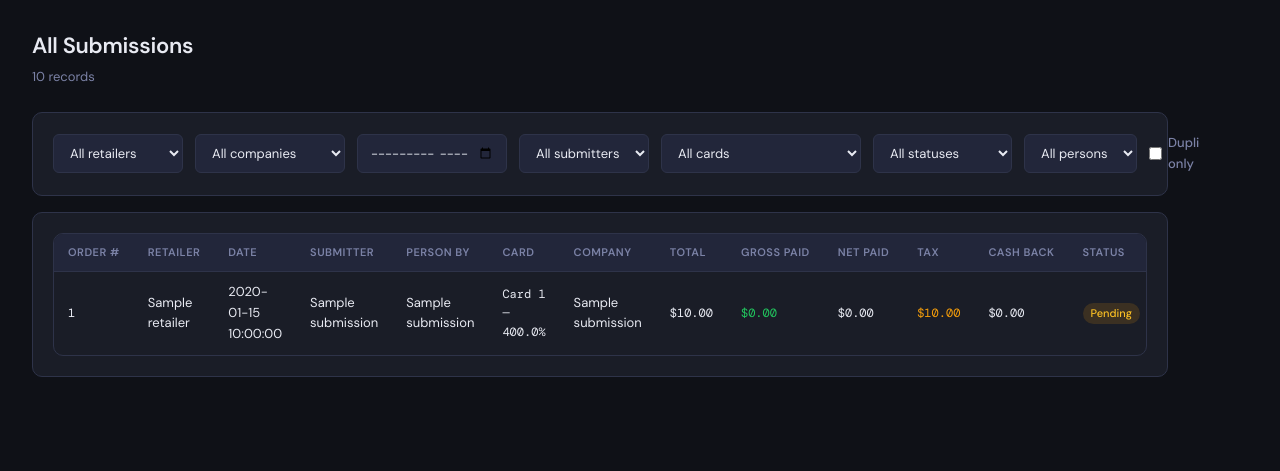
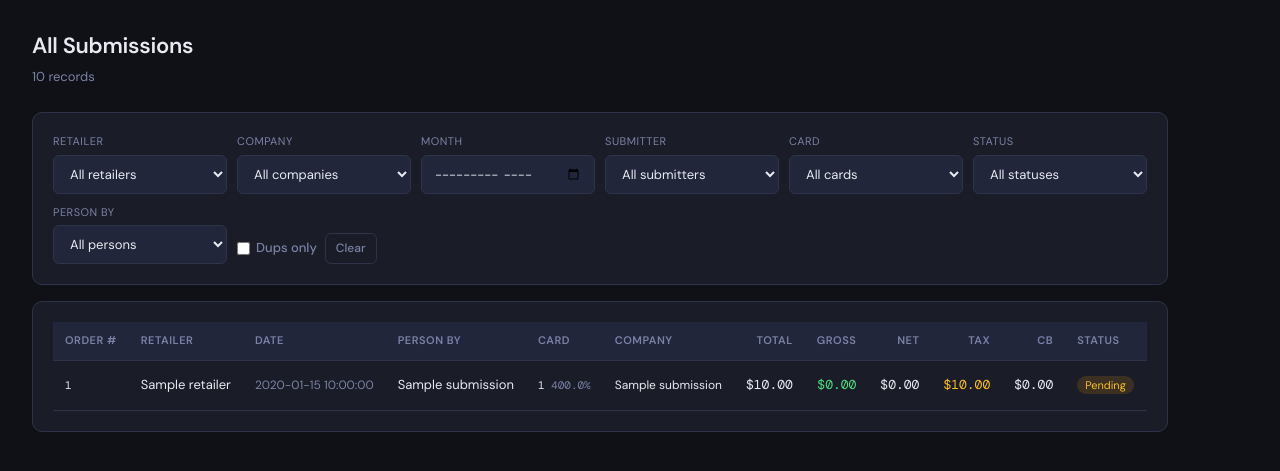
Before and after one commit to kraziers26/Computer_Reseller_Portal, a Flask app: template portal/templates/all_submissions.html in a window 1280 px wide. Shown: the top 471 px of the page. Run offline with Flask 3, Linux system fonts and the light colour scheme; the template is opened without the code that fills it: most values are stand-ins (such as "Sample title", 1, 10 or a date in 2020); parts of the project's set-up code (start-up, migrations or seed data) failed here and were passed over.

Commit message:
Update all_submissions.html

```diff
--- a/portal/templates/all_submissions.html
+++ b/portal/templates/all_submissions.html
@@ -4,72 +4,118 @@
 <div class="page-header page-header-row">
   <div><h1>All Submissions</h1><p>{{ total }} records</p></div>
 </div>
+
 <div class="card" style="margin-bottom:16px">
-  <form method="GET" class="flex gap-12 flex-wrap items-center">
-    <select name="retailer" style="width:130px" onchange="this.form.submit()">
+  <form method="GET">
+    <div style="display:grid;grid-template-columns:repeat(auto-fill,minmax(160px,1fr));gap:10px;align-items:end">
+      <div>
+        <div style="font-size:11px;color:var(--muted);margin-bottom:4px;text-transform:uppercase;letter-spacing:.5px">Retailer</div>
+        <select name="retailer" style="width:100%" onchange="this.form.submit()">
           <option value="">All retailers</option>
           {% for r in retailers %}<option value="{{ r }}" {{ 'selected' if filters.retailer==r }}>{{ r }}</option>{% endfor %}
         </select>
-    <select name="company" style="width:150px" onchange="this.form.submit()">
+      </div>
+      <div>
+        <div style="font-size:11px;color:var(--muted);margin-bottom:4px;text-transform:uppercase;letter-spacing:.5px">Company</div>
+        <select name="company" style="width:100%" onchange="this.form.submit()">
           <option value="">All companies</option>
           {% for c in companies %}<option value="{{ c.company_id }}" {{ 'selected' if filters.company==c.company_id }}>{{ c.company_name }}</option>{% endfor %}
         </select>
-    <input type="month" name="month" value="{{ filters.month }}" style="width:150px" onchange="this.form.submit()">
-    <select name="submitter" style="width:140px" onchange="this.form.submit()">
+      </div>
+      <div>
+        <div style="font-size:11px;color:var(--muted);margin-bottom:4px;text-transform:uppercase;letter-spacing:.5px">Month</div>
+        <input type="month" name="month" value="{{ filters.month }}" style="width:100%" onchange="this.form.submit()">
+      </div>
+      <div>
+        <div style="font-size:11px;color:var(--muted);margin-bottom:4px;text-transform:uppercase;letter-spacing:.5px">Submitter</div>
+        <select name="submitter" style="width:100%" onchange="this.form.submit()">
           <option value="">All submitters</option>
           {% for u in users %}<option value="{{ u.user_id }}" {{ 'selected' if filters.submitter==u.user_id }}>{{ u.username }}</option>{% endfor %}
         </select>
-    <select name="card" style="width:200px" onchange="this.form.submit()">
+      </div>
+      <div>
+        <div style="font-size:11px;color:var(--muted);margin-bottom:4px;text-transform:uppercase;letter-spacing:.5px">Card</div>
+        <select name="card" style="width:100%" onchange="this.form.submit()">
           <option value="">All cards</option>
-      {% for c in cards %}<option value="{{ c.card_id }}" {{ 'selected' if filters.card==c.card_id }}>Card {{ c.card_id }} — {{ "%.1f"|format(c.cashback_rate*100) }}% Cash Back</option>{% endfor %}
+          {% for c in cards %}<option value="{{ c.card_id }}" {{ 'selected' if filters.card==c.card_id }}>Card {{ c.card_id }} ({{ "%.1f"|format(c.cashback_rate*100) }}%)</option>{% endfor %}
         </select>
-    <select name="status" style="width:140px" onchange="this.form.submit()">
+      </div>
+      <div>
+        <div style="font-size:11px;color:var(--muted);margin-bottom:4px;text-transform:uppercase;letter-spacing:.5px">Status</div>
+        <select name="status" style="width:100%" onchange="this.form.submit()">
           <option value="">All statuses</option>
           {% for s in ['Pending','Auto-approved','Reviewed','Flagged'] %}
           <option value="{{ s }}" {{ 'selected' if filters.status==s }}>{{ s }}</option>{% endfor %}
         </select>
-    <select name="person_by" style="width:140px" onchange="this.form.submit()">
+      </div>
+      <div>
+        <div style="font-size:11px;color:var(--muted);margin-bottom:4px;text-transform:uppercase;letter-spacing:.5px">Person By</div>
+        <select name="person_by" style="width:100%" onchange="this.form.submit()">
           <option value="">All persons</option>
           {% for u in users %}<option value="{{ u.user_id }}" {{ 'selected' if filters.person_by==u.user_id }}>{{ u.username }}</option>{% endfor %}
         </select>
-    <label style="display:flex;align-items:center;gap:6px;font-size:13px;color:var(--muted);margin-bottom:0">
-      <input type="checkbox" name="duplicates" value="1" {{ 'checked' if filters.duplicates }} onchange="this.form.submit()" style="width:auto"> Duplicates only
+      </div>
+      <div style="display:flex;align-items:center;gap:8px;padding-top:20px">
+        <label style="display:flex;align-items:center;gap:6px;font-size:13px;color:var(--muted);margin-bottom:0;white-space:nowrap">
+          <input type="checkbox" name="duplicates" value="1" {{ 'checked' if filters.duplicates }} onchange="this.form.submit()" style="width:auto"> Dups only
         </label>
         {% if filters.retailer or filters.company or filters.status or filters.month or filters.duplicates or filters.submitter or filters.card or filters.person_by %}
         <a href="{{ url_for('admin.all_submissions') }}" class="btn btn-ghost btn-sm">Clear</a>
         {% endif %}
+      </div>
+    </div>
   </form>
 </div>
+
 <div class="card">
-  <div class="table-wrap">
-    <table>
-      <thead><tr><th>Order #</th><th>Retailer</th><th>Date</th><th>Submitter</th><th>Person By</th><th>Card</th><th>Company</th><th>Total</th><th>Gross Paid</th><th>Net Paid</th><th>Tax</th><th>Cash Back</th><th>Status</th><th></th></tr></thead>
+  <div style="overflow-x:auto">
+    <table style="width:100%;border-collapse:collapse;font-size:13px;min-width:900px">
+      <thead>
+        <tr style="background:var(--surface2)">
+          <th style="padding:10px 12px;text-align:left;font-size:11px;font-weight:600;color:var(--muted);text-transform:uppercase;letter-spacing:.5px;border-bottom:1px solid var(--border);white-space:nowrap">Order #</th>
+          <th style="padding:10px 12px;text-align:left;font-size:11px;font-weight:600;color:var(--muted);text-transform:uppercase;letter-spacing:.5px;border-bottom:1px solid var(--border)">Retailer</th>
+          <th style="padding:10px 12px;text-align:left;font-size:11px;font-weight:600;color:var(--muted);text-transform:uppercase;letter-spacing:.5px;border-bottom:1px solid var(--border)">Date</th>
+          <th style="padding:10px 12px;text-align:left;font-size:11px;font-weight:600;color:var(--muted);text-transform:uppercase;letter-spacing:.5px;border-bottom:1px solid var(--border)">Person By</th>
+          <th style="padding:10px 12px;text-align:left;font-size:11px;font-weight:600;color:var(--muted);text-transform:uppercase;letter-spacing:.5px;border-bottom:1px solid var(--border)">Card</th>
+          <th style="padding:10px 12px;text-align:left;font-size:11px;font-weight:600;color:var(--muted);text-transform:uppercase;letter-spacing:.5px;border-bottom:1px solid var(--border)">Company</th>
+          <th style="padding:10px 12px;text-align:right;font-size:11px;font-weight:600;color:var(--muted);text-transform:uppercase;letter-spacing:.5px;border-bottom:1px solid var(--border)">Total</th>
+          <th style="padding:10px 12px;text-align:right;font-size:11px;font-weight:600;color:var(--muted);text-transform:uppercase;letter-spacing:.5px;border-bottom:1px solid var(--border)">Gross</th>
+          <th style="padding:10px 12px;text-align:right;font-size:11px;font-weight:600;color:var(--muted);text-transform:uppercase;letter-spacing:.5px;border-bottom:1px solid var(--border)">Net</th>
+          <th style="padding:10px 12px;text-align:right;font-size:11px;font-weight:600;color:var(--muted);text-transform:uppercase;letter-spacing:.5px;border-bottom:1px solid var(--border)">Tax</th>
+          <th style="padding:10px 12px;text-align:right;font-size:11px;font-weight:600;color:var(--muted);text-transform:uppercase;letter-spacing:.5px;border-bottom:1px solid var(--border)">CB</th>
+          <th style="padding:10px 12px;text-align:left;font-size:11px;font-weight:600;color:var(--muted);text-transform:uppercase;letter-spacing:.5px;border-bottom:1px solid var(--border)">Status</th>
+          <th style="padding:10px 12px;border-bottom:1px solid var(--border)"></th>
+        </tr>
+      </thead>
       <tbody>
       {% for r in submissions %}
-      <tr>
-        <td class="mono" style="font-size:12px">{{ r.order_number[:20] }}{% if r.is_duplicate %} <span class="badge badge-danger" style="font-size:10px">dup</span>{% endif %}</td>
-        <td>{{ r.retailer }}</td>
-        <td>{{ r.purchase_date }}</td>
-        <td>{{ r.submitter_name or '—' }}</td>
-        <td>{{ r.person_name or '—' }}</td>
-        <td class="mono" style="font-size:12px">{% if r.card_id %}Card {{ r.card_id }} — {{ "%.1f"|format((r.cashback_rate or 0)*100) }}%{% else %}—{% endif %}</td>
-        <td>{{ r.company_name or '—' }}</td>
-        <td class="mono">${{ "{:,.2f}".format(r.price_total or 0) }}</td>
-        <td class="mono text-success">${{ "{:,.2f}".format(r.gross_paid or 0) }}</td>
-        <td class="mono">${{ "{:,.2f}".format(r.net_paid or 0) }}</td>
-        <td class="mono text-warning">${{ "{:,.2f}".format(r.tax_withheld or 0) }}</td>
-        <td class="mono">${{ "{:,.2f}".format(r.cashback or 0) }}</td>
-        <td>
-          {% if r.review_status == 'Auto-approved' %}<span class="badge badge-success">Approved</span>
-          {% elif r.review_status == 'Pending' %}<span class="badge badge-warning">Pending</span>
-          {% elif r.review_status == 'Flagged' %}<span class="badge badge-danger">Flagged</span>
-          {% else %}<span class="badge badge-muted">{{ r.review_status }}</span>{% endif %}
+      <tr style="border-bottom:1px solid var(--border)">
+        <td style="padding:9px 12px;font-family:var(--mono);font-size:11px;white-space:nowrap">
+          {{ r.order_number[:18] }}{% if r.is_duplicate %} <span style="background:rgba(239,68,68,.15);color:#f87171;font-size:10px;padding:1px 5px;border-radius:3px">dup</span>{% endif %}
         </td>
-        <td><a href="{{ url_for('admin.review_submission', tid=r.transaction_id) }}" class="btn btn-ghost btn-sm">Review</a></td>
+        <td style="padding:9px 12px;white-space:nowrap">{{ r.retailer }}</td>
+        <td style="padding:9px 12px;white-space:nowrap;font-size:12px;color:var(--muted)">{{ r.purchase_date }}</td>
+        <td style="padding:9px 12px;white-space:nowrap">{{ r.person_name or '—' }}</td>
+        <td style="padding:9px 12px;font-family:var(--mono);font-size:11px;white-space:nowrap">
+          {% if r.card_id %}{{ r.card_id }} <span style="color:var(--muted)">{{ "%.1f"|format((r.cashback_rate or 0)*100) }}%</span>{% else %}—{% endif %}
+        </td>
+        <td style="padding:9px 12px;white-space:nowrap;font-size:12px">{{ r.company_name or '—' }}</td>
+        <td style="padding:9px 12px;text-align:right;font-family:var(--mono);white-space:nowrap">${{ "{:,.2f}".format(r.price_total or 0) }}</td>
+        <td style="padding:9px 12px;text-align:right;font-family:var(--mono);white-space:nowrap;color:#4ade80">${{ "{:,.2f}".format(r.gross_paid or 0) }}</td>
+        <td style="padding:9px 12px;text-align:right;font-family:var(--mono);white-space:nowrap">${{ "{:,.2f}".format(r.net_paid or 0) }}</td>
+        <td style="padding:9px 12px;text-align:right;font-family:var(--mono);white-space:nowrap;color:#fbbf24">${{ "{:,.2f}".format(r.tax_withheld or 0) }}</td>
+        <td style="padding:9px 12px;text-align:right;font-family:var(--mono);white-space:nowrap">${{ "{:,.2f}".format(r.cashback or 0) }}</td>
+        <td style="padding:9px 12px;white-space:nowrap">
+          {% if r.review_status == 'Auto-approved' %}<span style="background:rgba(34,197,94,.15);color:#4ade80;font-size:11px;padding:2px 8px;border-radius:20px">Approved</span>
+          {% elif r.review_status == 'Pending' %}<span style="background:rgba(245,158,11,.15);color:#fbbf24;font-size:11px;padding:2px 8px;border-radius:20px">Pending</span>
+          {% elif r.review_status == 'Flagged' %}<span style="background:rgba(239,68,68,.15);color:#f87171;font-size:11px;padding:2px 8px;border-radius:20px">Flagged</span>
+          {% else %}<span style="background:var(--surface2);color:var(--muted);font-size:11px;padding:2px 8px;border-radius:20px">{{ r.review_status }}</span>{% endif %}
+        </td>
+        <td style="padding:9px 12px"><a href="{{ url_for('admin.review_submission', tid=r.transaction_id) }}" class="btn btn-ghost btn-sm">Review</a></td>
       </tr>
       {% endfor %}
       {% if not submissions %}
-      <tr><td colspan="14" style="text-align:center;color:var(--muted);padding:32px">No submissions match filters.</td></tr>
+      <tr><td colspan="13" style="text-align:center;color:var(--muted);padding:32px">No submissions match filters.</td></tr>
       {% endif %}
       </tbody>
     </table>
```
Lines whose indentation alone changed are shown as unchanged.
